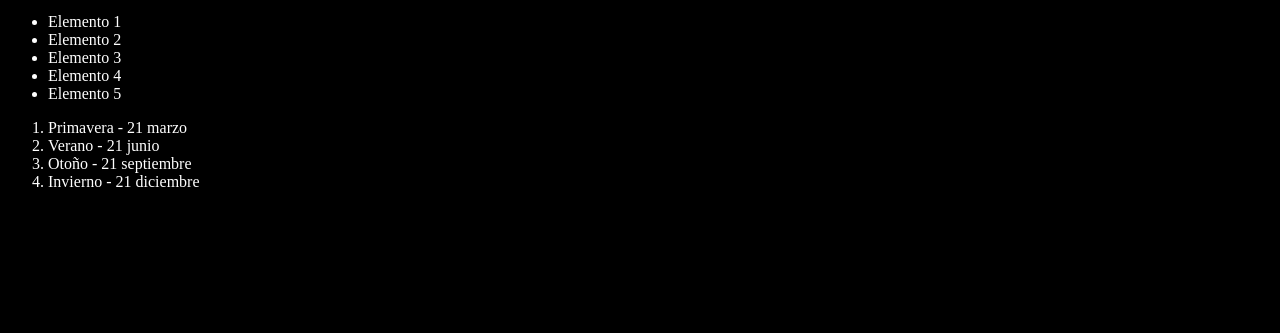
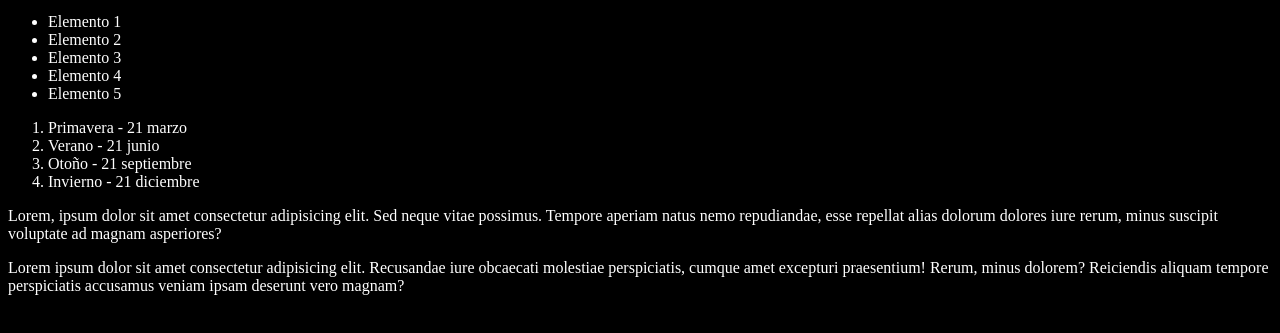
Before and after one commit to julianqui1/curso-de-git, a plain HTML site: page index.html in a window 1280 px wide. Shown: the part 101-434 px from the top of the page. Drawn offline with Linux system fonts and the light colour scheme; a script that the page names is missing.

Commit message:
Agregando dos parrafos

```diff
--- a/index.html
+++ b/index.html
@@ -25,6 +25,17 @@
       <li>Otoño - 21 septiembre</li>
       <li>Invierno - 21 diciembre</li>
     </ol>
+    <p>
+      Lorem, ipsum dolor sit amet consectetur adipisicing elit. Sed neque vitae
+      possimus. Tempore aperiam natus nemo repudiandae, esse repellat alias
+      dolorum dolores iure rerum, minus suscipit voluptate ad magnam asperiores?
+    </p>
+    <p>
+      Lorem ipsum dolor sit amet consectetur adipisicing elit. Recusandae iure
+      obcaecati molestiae perspiciatis, cumque amet excepturi praesentium!
+      Rerum, minus dolorem? Reiciendis aliquam tempore perspiciatis accusamus
+      veniam ipsam deserunt vero magnam?
+    </p>
     <script src="index.js"></script>
   </body>
 </html>
```
